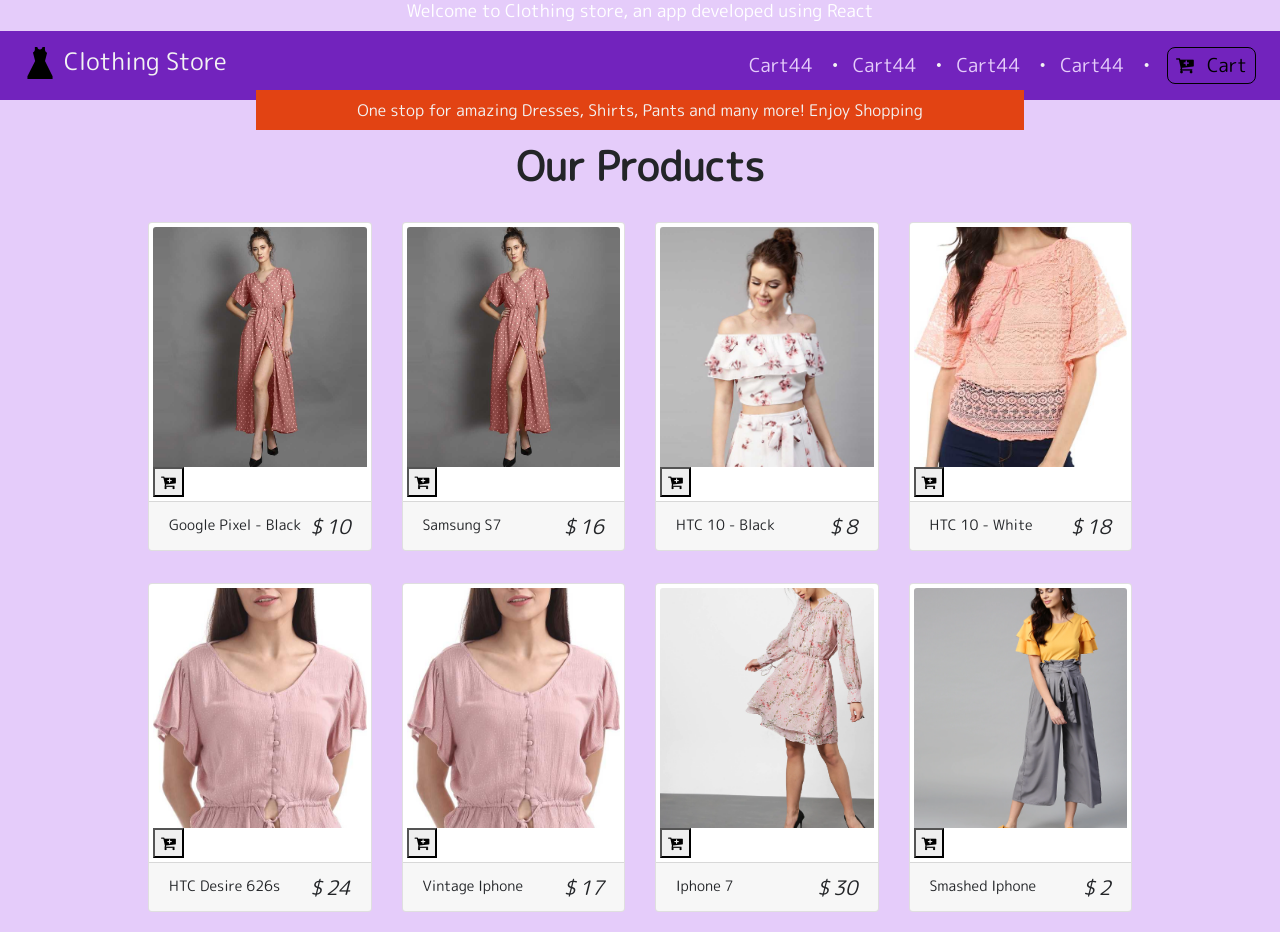
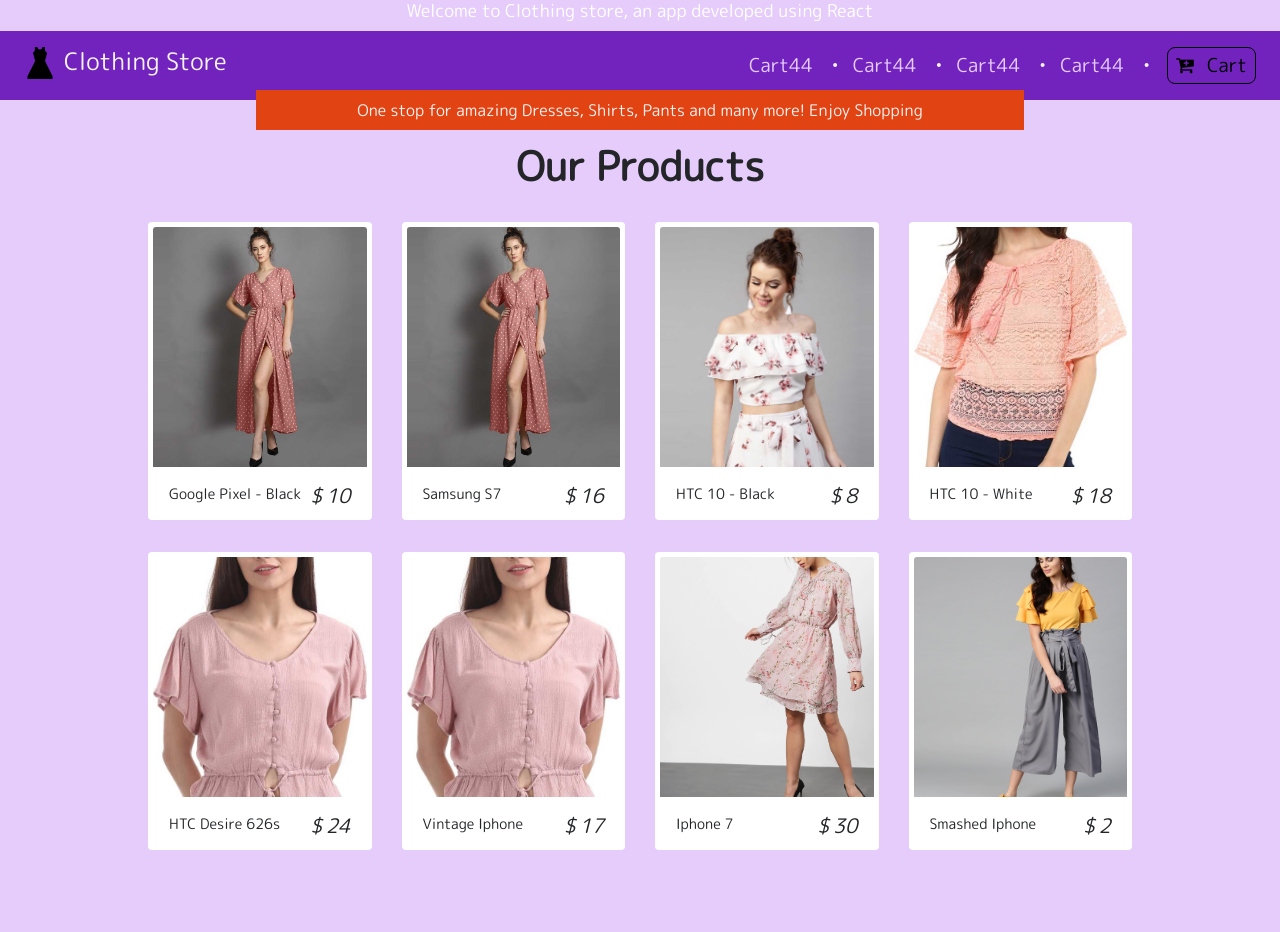
Before and after one commit to mounvip1525/LocalStocks, a React (Create React App) app: page / in a window 1280 px wide. After the commit the page ends 870 px from the top, so only its background shows below. Built offline with nearby package versions, Linux system fonts and the light colour scheme.

Commit message:
cat button and footer added

```diff
--- a/src/components/Product.js
+++ b/src/components/Product.js
@@ -17,7 +17,7 @@ export default class Product extends Component {
                         <button className="cart-btn" disabled={inCart ? true : false }
                             onClick={()=>{console.log("added to the cart");}}>
                             { inCart ?
-                                <p className="text-capitalize mb-0" disabled>{" "} in Cart</p>
+                                <p className="text-capitalize mb-0 cart-text" disabled>{" "} in Cart</p>
                                 :
                                 <i className="fa fa-cart-plus" />
                             }
@@ -35,6 +35,57 @@ export default class Product extends Component {
     }
 }
 
-const ProductWrapper=styled.div`
-background:transparent;
+const ProductWrapper = styled.div`
+  .card {
+    border-color: transparent;
+    transition: all 0.2s linear;
+  }
+  .cart-text{
+      font-size:0.85rem;
+  }
+  .card-footer {
+    background: transparent;
+    border-top: transparent;
+    transition: all 1s linear;
+  }
+  &:hover {
+    .card {
+      border: 0.04rem solid rgba(0, 0, 0, 0.2);
+      box-shadow: 2px 2px 5px 0px rgba(0, 0, 0, 0.2);
+    }
+    .card-footer {
+      background: rgba(247, 247, 247);
+    }
+  }
+  .img-container {
+    position: relative;
+    overflow: hidden;
+  }
+  .card-img-top {
+    transition: all 0.2s linear;
+  }
+  .img-container:hover .card-img-top {
+    transform: scale(1.1);
+    padding:5px;
+  }
+  .cart-btn {
+    position: absolute;
+    bottom: 0;
+    right: 0;
+    padding: 0.2rem 0.4rem;
+    background: var(--lightBlue);
+    border: none;
+    color: var(--mainWhite);
+    font-size: 1.4rem;
+    border-radius: 0.5rem 0 0 0;
+    transform: translate(100%, 100%);
+    transition: all 1s ease-in-out;
+    background-color: var(--purpleTwo);
+  }
+  .img-container:hover .cart-btn {
+    transform: translate(0, 0);
+  }
+  .cart-btn:hover {
+    cursor: pointer;
+  }
 `;
```
Also changed, not shown: 1 other file (tests, documents, lock files or other folders).
